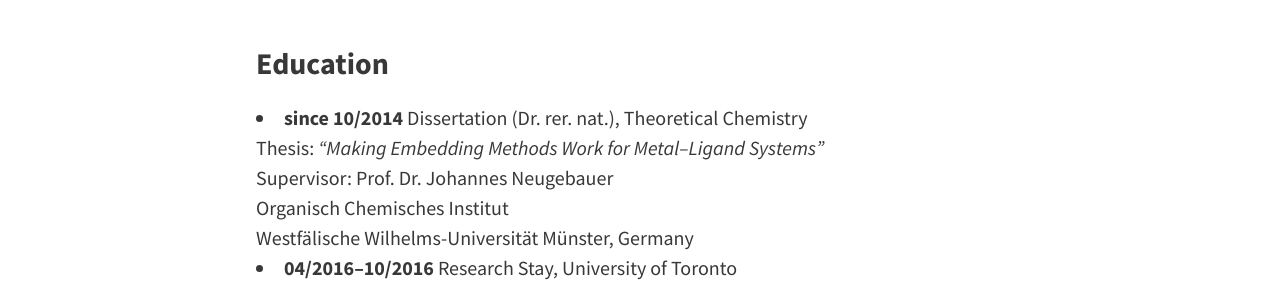
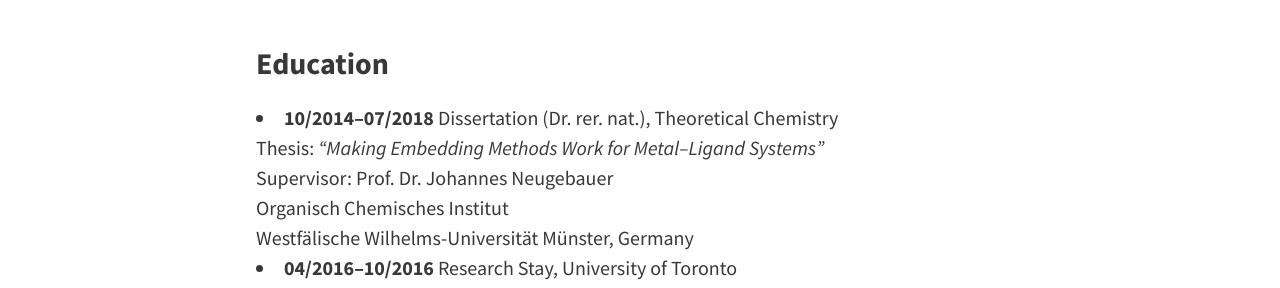
Before and after one commit to nabbelbabbel/nabbelbabbel.github.io, a Jekyll site: the page built from pages/cv.md, in a window 1280 px wide. Shown: the part 434-722 px from the top of the page. Built offline with Jekyll 4.4.1, drawn with Linux system fonts in a browser that asks for light colours.

Commit message:
Update cv.md

```diff
--- a/pages/cv.md
+++ b/pages/cv.md
@@ -7,7 +7,7 @@ tags: []
 ---
 
 ### Education
-- **since 10/2014** Dissertation (Dr. rer. nat.), Theoretical Chemistry
+- **10/2014--07/2018** Dissertation (Dr. rer. nat.), Theoretical Chemistry
 Thesis: *"Making Embedding Methods Work for Metal--Ligand Systems"*
 Supervisor: Prof. Dr. Johannes Neugebauer
 Organisch Chemisches Institut
```
